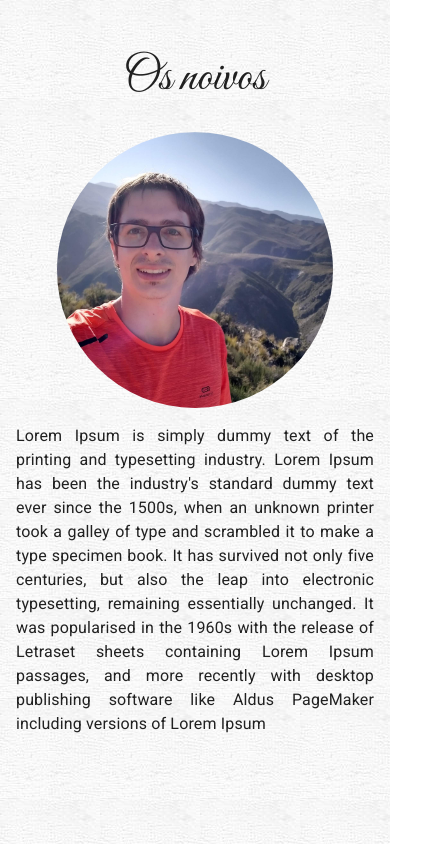
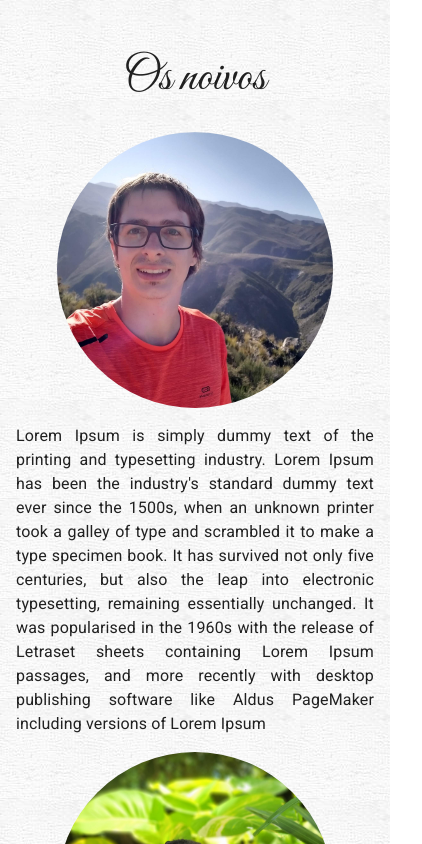
Before and after one commit to LucasDelboni/wedding, a React (Create React App) app: page / in a window 390 px wide. Shown: the top 844 px of the page, 422 px wide, since content can reach past the window. Built offline with nearby package versions, Linux system fonts and the light colour scheme.

Commit message:
Add spacing breakpoints o the Profile component

```diff
--- a/src/sections/Profile.jsx
+++ b/src/sections/Profile.jsx
@@ -7,7 +7,7 @@ export default function Profile() {
         <div className='margin-box'>
             <h1>Os noivos</h1>
             <Box sx={{ flexGrow: 1 }}>
-                <Grid container spacing={12}>
+                <Grid container spacing={{ md: 5, lg: 12 }}>
                     <Grid s={12} md={6}>
                         <div className='photo-text'>
                             <Avatar
```
